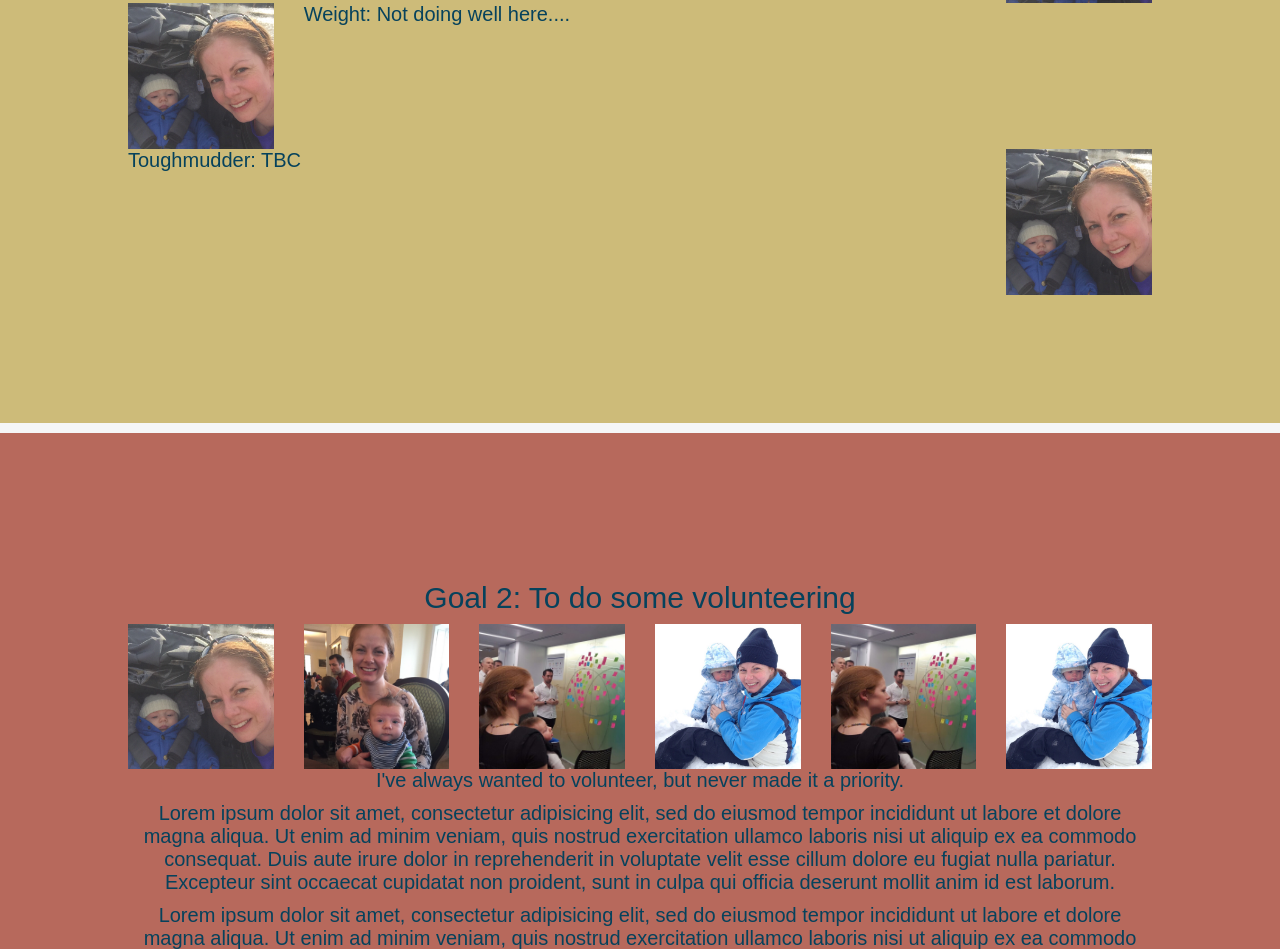
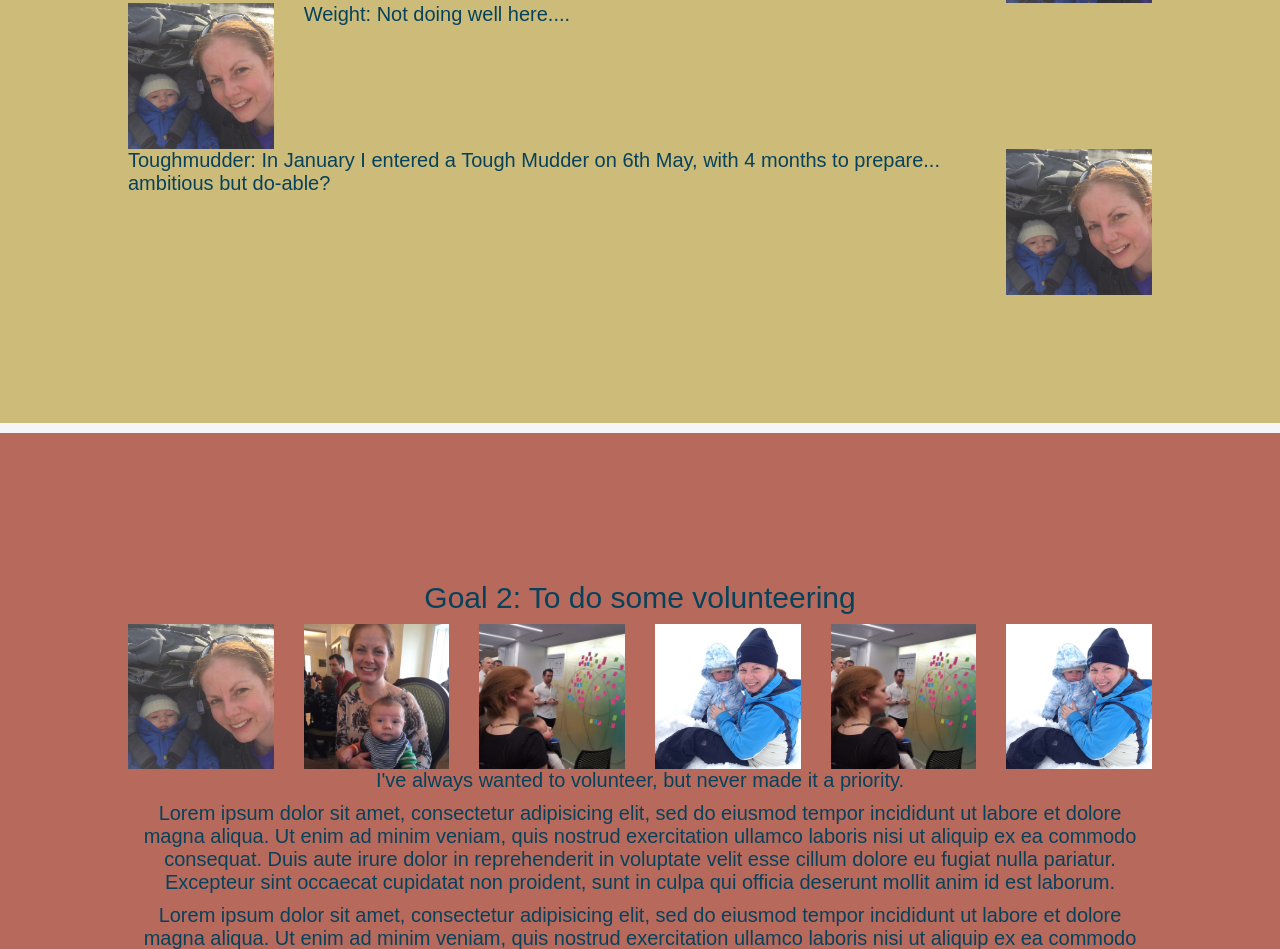
Before and after one commit to JuliaBeaumont/my-site, a plain HTML site: page index.html in a window 1280 px wide. Shown: the part 2328-3277 px from the top of the page. Drawn offline with nearby package versions, Linux system fonts and the light colour scheme.

Commit message:
Tough Mudder text

```diff
--- a/index.html
+++ b/index.html
@@ -136,7 +136,7 @@
 
       <div class='row'>
         <div class='col-md-10'>
-          <p>Toughmudder: TBC</p>
+          <p>Toughmudder: In January I entered a Tough Mudder on 6th May, with 4 months to prepare... ambitious but do-able?</p>
         </div>
         <div class='col-md-2'>
           <img class="small-image img-responsive center-block" src="FelixFitness.jpg" alt="Felix Fitness">
```
